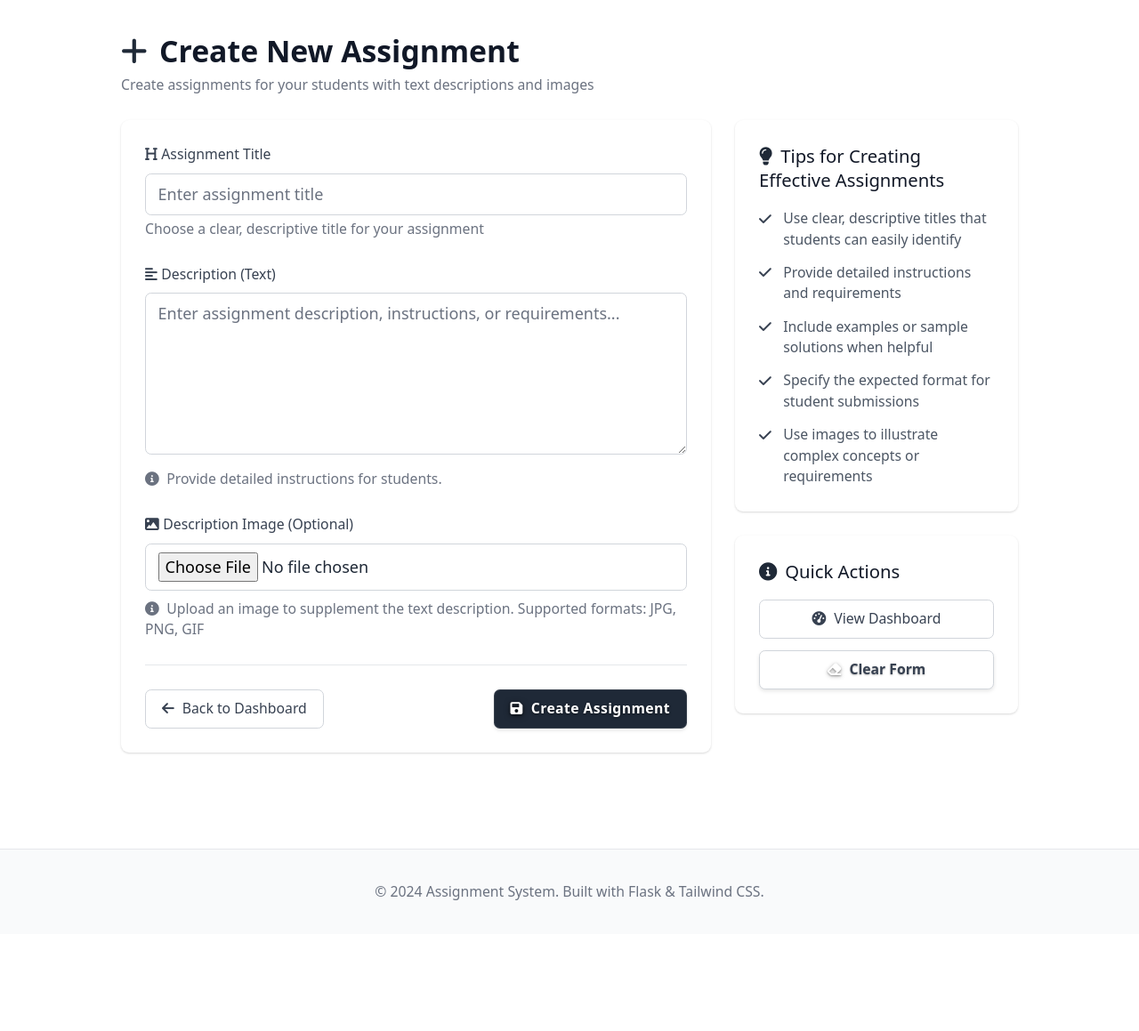
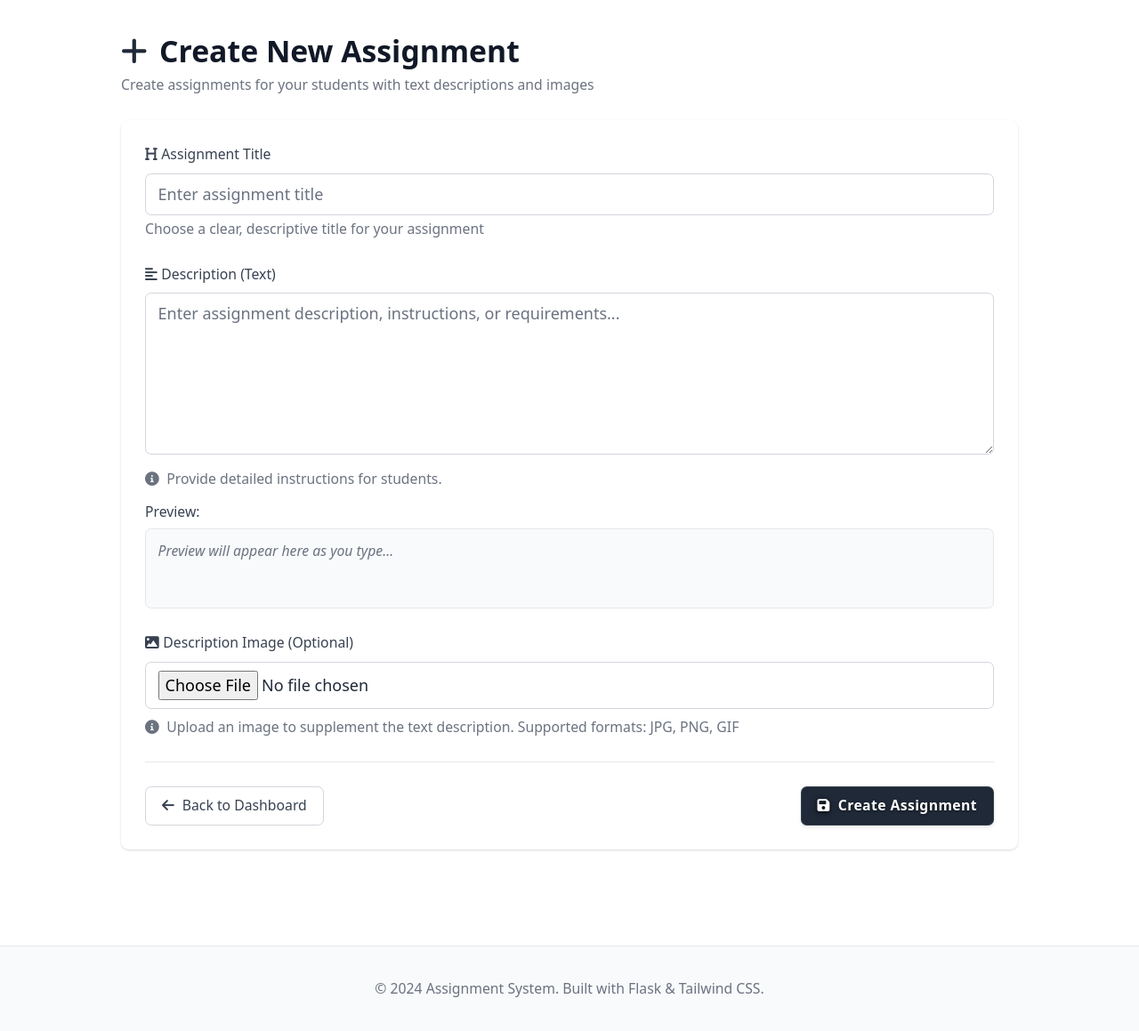
Before and after one commit to lerchen3/hackmit2025, a Flask app: page /teacher/assignment/create in a window 1280 px wide. Shown: the part 73-1232 px from the top of the page at 89% size. Before the commit the page ends 1085 px from the top, so only its background shows below. Run offline with Flask 3, Linux system fonts and the light colour scheme; a user stored in the database is signed in; tables that the repository leaves empty hold one stand-in row (values such as "Sample post"); some libraries are stand-ins or nearby versions.

Commit message:
Add latex support

```diff
--- a/static/js/main.js
+++ b/static/js/main.js
@@ -791,8 +791,43 @@ function makeRequest(url, options = {}) {
         });
 }
 
+// LaTeX preview functionality
+function updateLatexPreview(sourceId, previewId) {
+    const sourceElement = document.getElementById(sourceId);
+    const previewElement = document.getElementById(previewId);
+
+    if (sourceElement && previewElement) {
+        const content = sourceElement.value;
+        previewElement.textContent = content;
+
+        // Re-render LaTeX in the preview element
+        if (window.MathJax) {
+            window.MathJax.typesetPromise([previewElement]).catch(function (err) {
+                console.log('MathJax preview rendering error:', err);
+            });
+        }
+    }
+}
+
+// Initialize LaTeX previews when page loads
+function initializeLatexPreviews() {
+    // Initialize previews for existing content
+    const solutionText = document.getElementById('solution_text');
+    const finalAnswer = document.getElementById('final_answer');
+
+    if (solutionText) {
+        updateLatexPreview('solution_text', 'solution_preview');
+    }
+
+    if (finalAnswer) {
+        updateLatexPreview('final_answer', 'final_answer_preview');
+    }
+}
+
 // Export functions for global use
 window.initializeGraph = initializeGraph;
 window.formatDate = formatDate;
 window.formatFileSize = formatFileSize;
 window.makeRequest = makeRequest;
+window.updateLatexPreview = updateLatexPreview;
+window.initializeLatexPreviews = initializeLatexPreviews;
--- a/templates/base.html
+++ b/templates/base.html
@@ -6,6 +6,21 @@
     <title>{% block title %}Assignment System{% endblock %}</title>
     <script src="https://cdn.tailwindcss.com"></script>
     <link href="https://cdnjs.cloudflare.com/ajax/libs/font-awesome/6.0.0/css/all.min.css" rel="stylesheet">
+    <!-- MathJax for LaTeX support -->
+    <script>
+        window.MathJax = {
+            tex: {
+                inlineMath: [['$', '$'], ['\\(', '\\)']],
+                displayMath: [['$$', '$$'], ['\\[', '\\]']],
+                processEscapes: true,
+                processEnvironments: true
+            },
+            options: {
+                skipHtmlTags: ['script', 'noscript', 'style', 'textarea', 'pre']
+            }
+        };
+    </script>
+    <script id="MathJax-script" async src="https://cdn.jsdelivr.net/npm/mathjax@3/es5/tex-mml-chtml.js"></script>
     <script>
         tailwind.config = {
             theme: {
@@ -192,6 +207,32 @@
                 mobileMenu.classList.add('hidden');
             }
         });
+
+        // LaTeX rendering function
+        function renderLatex(elementId) {
+            const element = document.getElementById(elementId);
+            if (element && window.MathJax) {
+                window.MathJax.typesetPromise([element]).catch(function (err) {
+                    console.log('MathJax rendering error:', err);
+                });
+            }
+        }
+
+        // Render LaTeX when page loads
+        document.addEventListener('DOMContentLoaded', function() {
+            // Render LaTeX in all elements with class 'latex-content'
+            const latexElements = document.querySelectorAll('.latex-content');
+            if (latexElements.length > 0 && window.MathJax) {
+                window.MathJax.typesetPromise(latexElements).catch(function (err) {
+                    console.log('MathJax rendering error:', err);
+                });
+            }
+
+            // Initialize LaTeX previews if the function exists
+            if (typeof initializeLatexPreviews === 'function') {
+                initializeLatexPreviews();
+            }
+        });
     </script>
     <script src="{{ url_for('static', filename='js/main.js') }}"></script>
     {% block scripts %}{% endblock %}
--- a/templates/create_assignment.html
+++ b/templates/create_assignment.html
@@ -15,9 +15,8 @@
             </div>
         </div>
 
-        <div class="grid grid-cols-1 lg:grid-cols-3 gap-6">
+        <div class="max-w-4xl mx-auto">
             <!-- Main Form -->
-            <div class="lg:col-span-2">
                 <div class="bg-white shadow rounded-lg">
                     <div class="px-4 py-5 sm:p-6">
                         <form method="POST" enctype="multipart/form-data" class="space-y-6">
@@ -37,11 +36,21 @@
                                 </label>
                                 <textarea id="description_text" name="description_text" rows="6"
                                           class="w-full px-3 py-2 border border-gray-300 rounded-md focus:outline-none focus:ring-primary focus:border-primary"
-                                          placeholder="Enter assignment description, instructions, or requirements..."></textarea>
+                                          placeholder="Enter assignment description, instructions, or requirements..."
+                                          oninput="updatePreview()"></textarea>
                                 <p class="mt-2 text-sm text-gray-500">
                                     <i class="fas fa-info-circle mr-1"></i>
                                     Provide detailed instructions for students.
                                 </p>
+
+                                <!-- LaTeX Preview -->
+                                <div class="mt-3">
+                                    <h5 class="text-sm font-medium text-gray-700 mb-2">Preview:</h5>
+                                    <div id="latex-preview" class="bg-gray-50 border border-gray-200 rounded-md p-3 min-h-20 text-sm text-gray-700">
+                                        <em class="text-gray-500">Preview will appear here as you type...</em>
+                                    </div>
+                                </div>
+
                             </div>
 
                             <div>
@@ -70,56 +79,6 @@
                 </div>
             </div>
 
-            <!-- Sidebar -->
-            <div class="space-y-6">
-                <!-- Tips Card -->
-                <div class="bg-white shadow rounded-lg">
-                    <div class="px-4 py-5 sm:p-6">
-                        <h3 class="text-lg leading-6 font-medium text-gray-900 mb-4">
-                            <i class="fas fa-lightbulb text-primary mr-2"></i>Tips for Creating Effective Assignments
-                        </h3>
-                        <ul class="space-y-3 text-sm text-gray-600">
-                            <li class="flex items-start">
-                                <i class="fas fa-check text-success mt-1 mr-3"></i>
-                                <span>Use clear, descriptive titles that students can easily identify</span>
-                            </li>
-                            <li class="flex items-start">
-                                <i class="fas fa-check text-success mt-1 mr-3"></i>
-                                <span>Provide detailed instructions and requirements</span>
-                            </li>
-                            <li class="flex items-start">
-                                <i class="fas fa-check text-success mt-1 mr-3"></i>
-                                <span>Include examples or sample solutions when helpful</span>
-                            </li>
-                            <li class="flex items-start">
-                                <i class="fas fa-check text-success mt-1 mr-3"></i>
-                                <span>Specify the expected format for student submissions</span>
-                            </li>
-                            <li class="flex items-start">
-                                <i class="fas fa-check text-success mt-1 mr-3"></i>
-                                <span>Use images to illustrate complex concepts or requirements</span>
-                            </li>
-                        </ul>
-                    </div>
-                </div>
-
-                <!-- Quick Actions -->
-                <div class="bg-white shadow rounded-lg">
-                    <div class="px-4 py-5 sm:p-6">
-                        <h3 class="text-lg leading-6 font-medium text-gray-900 mb-4">
-                            <i class="fas fa-info-circle text-primary mr-2"></i>Quick Actions
-                        </h3>
-                        <div class="space-y-3">
-                            <a href="{{ url_for('teacher_dashboard') }}" class="w-full inline-flex items-center justify-center px-4 py-2 border border-gray-300 text-sm font-medium rounded-md text-gray-700 bg-white hover:bg-gray-50 focus:outline-none focus:ring-2 focus:ring-offset-2 focus:ring-primary">
-                                <i class="fas fa-tachometer-alt mr-2"></i>View Dashboard
-                            </a>
-                            <button onclick="clearForm()" class="w-full inline-flex items-center justify-center px-4 py-2 border border-gray-300 text-sm font-medium rounded-md text-gray-700 bg-white hover:bg-gray-50 focus:outline-none focus:ring-2 focus:ring-offset-2 focus:ring-primary">
-                                <i class="fas fa-eraser mr-2"></i>Clear Form
-                            </button>
-                        </div>
-                    </div>
-                </div>
-            </div>
         </div>
     </div>
 </div>
@@ -131,6 +90,28 @@ function clearForm() {
     document.getElementById('title').value = '';
     document.getElementById('description_text').value = '';
     document.getElementById('description_image').value = '';
+    updatePreview();
+}
+
+function updatePreview() {
+    const textarea = document.getElementById('description_text');
+    const preview = document.getElementById('latex-preview');
+
+    if (textarea.value.trim() === '') {
+        preview.innerHTML = '<em class="text-gray-500">Preview will appear here as you type...</em>';
+        return;
+    }
+
+    // Update preview content
+    preview.innerHTML = textarea.value;
+    preview.className = 'bg-gray-50 border border-gray-200 rounded-md p-3 min-h-20 text-sm text-gray-700 latex-content';
+
+    // Re-render LaTeX if MathJax is available
+    if (window.MathJax) {
+        window.MathJax.typesetPromise([preview]).catch(function (err) {
+            console.log('MathJax preview error:', err);
+        });
+    }
 }
 </script>
 {% endblock %}
--- a/templates/solution_detail.html
+++ b/templates/solution_detail.html
@@ -42,7 +42,7 @@
                     <div class="mb-6">
                         <h4 class="text-md font-medium text-gray-900 mb-2">Text Solution:</h4>
                         <div class="bg-gray-50 border border-gray-200 rounded-lg p-4">
-                            <pre class="text-sm text-gray-700 whitespace-pre-wrap">{{ solution.solution_text }}</pre>
+                            <div class="text-sm text-gray-700 whitespace-pre-wrap latex-content" id="solution-text-{{ solution.id }}">{{ solution.solution_text }}</div>
                         </div>
                     </div>
                     {% endif %}
@@ -75,7 +75,7 @@
                             <i class="fas fa-flag-checkered mr-2"></i>Final Answer:
                         </h4>
                         <div class="bg-blue-50 border border-blue-200 rounded-lg p-4">
-                            <pre class="text-sm text-gray-700 whitespace-pre-wrap">{{ solution.final_answer }}</pre>
+                            <div class="text-sm text-gray-700 whitespace-pre-wrap latex-content" id="final-answer-{{ solution.id }}">{{ solution.final_answer }}</div>
                         </div>
                     </div>
                     {% endif %}
@@ -162,7 +162,7 @@
                         {% if assignment.description_text %}
                         <div>
                             <h5 class="text-sm font-medium text-gray-900 mb-2">Description:</h5>
-                            <p class="text-sm text-gray-700">{{ assignment.description_text }}</p>
+                            <div class="text-sm text-gray-700 latex-content" id="assignment-description-{{ assignment.id }}">{{ assignment.description_text }}</div>
                         </div>
                         {% endif %}
 
--- a/templates/view_solutions.html
+++ b/templates/view_solutions.html
@@ -129,7 +129,7 @@
                         {% if assignment.description_text %}
                         <div>
                             <h5 class="text-sm font-medium text-gray-900 mb-2">Description:</h5>
-                            <p class="text-sm text-gray-700">{{ assignment.description_text }}</p>
+                            <div class="text-sm text-gray-700 latex-content" id="assignment-description-{{ assignment.id }}">{{ assignment.description_text }}</div>
                         </div>
                         {% endif %}
 
```
Also changed, not shown: templates/view_assignment.html (+29 -30 lines).
